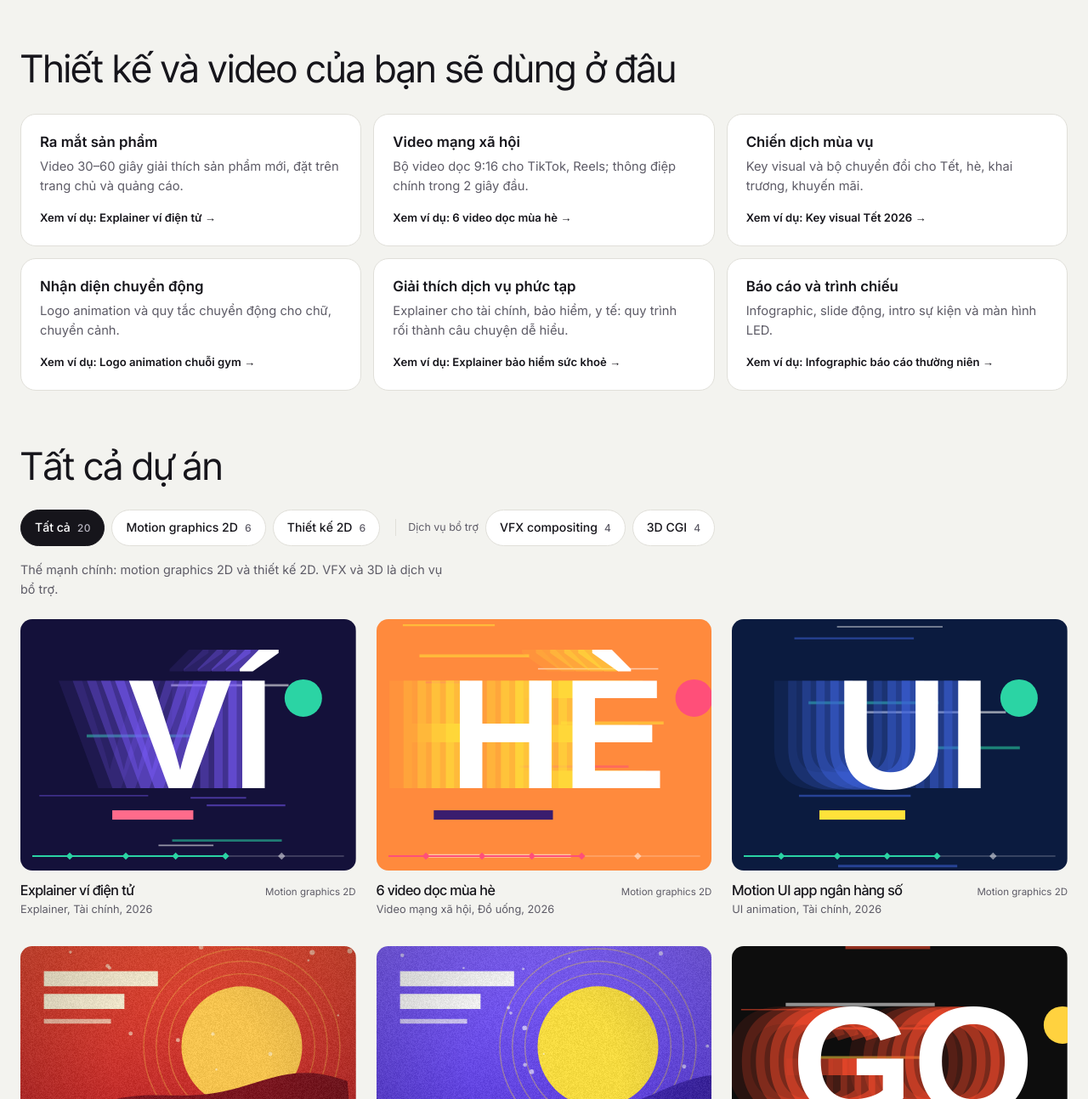
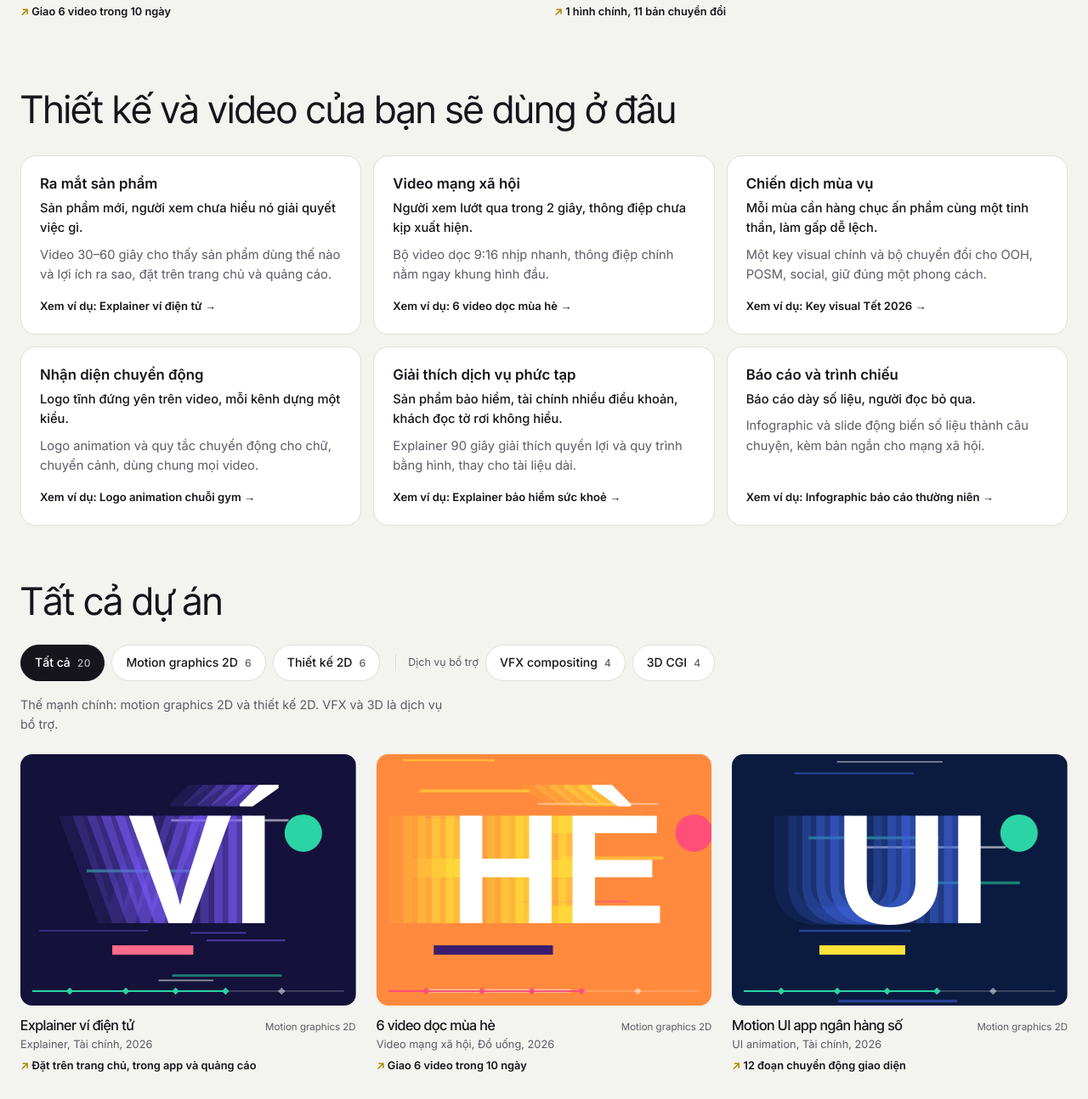
Before and after one commit to xuanhuy1998/xuanhuy, a plain HTML site: page agency-site/index.html in a window 1280 px wide. Shown: the part 2430-3724 px from the top of the page at 85% size. Drawn offline with Linux system fonts and the light colour scheme.

Commit message:
Apply content research to Hlab.studio site
- New commitments block after the process: approval at every step,
  no surprise invoices, dated milestones, file ownership
- Pricing states what is and is not included
- Five new FAQ entries on extra costs, payment, ownership, rush jobs
  and other languages
- Project cards show their first measured result
- Use cases lead with the client's problem, then the solution
- CMS edits the commitments and the new use-case problem field

Co-Authored-By: Claude Opus 5.5 <noreply@anthropic.com>
Claude-Session: https://claude.ai/code/session_01THvP7foni2vWvhFcGVWfNs

```diff
--- a/agency-site/data/projects.json
+++ b/agency-site/data/projects.json
@@ -53,7 +53,10 @@
    "summary": "Sáu video cho TikTok và Reels, mỗi video một vị trà. Thông điệp chính xuất hiện trong 2 giây đầu.",
    "challenge": "",
    "solution": "",
-   "results": [],
+   "results": [
+    "Giao 6 video trong 10 ngày",
+    "Thông điệp chính xuất hiện trong 2 giây đầu mỗi video"
+   ],
    "credits": "",
    "videoUrl": "",
    "featured": true,
@@ -89,7 +92,10 @@
    "summary": "Chuyển động cho 12 màn hình chính của app: mở thẻ, chuyển tiền, thông báo. Dùng cho video ra mắt và hướng dẫn trong app.",
    "challenge": "",
    "solution": "",
-   "results": [],
+   "results": [
+    "12 đoạn chuyển động giao diện",
+    "Dùng lại cho video ra mắt và hướng dẫn trong app"
+   ],
    "credits": "",
    "videoUrl": "",
    "featured": false,
@@ -125,7 +131,10 @@
    "summary": "Bộ key visual cho mùa Tết: một hình chính và 11 bản chuyển đổi cho OOH, POSM, social. Mặt trời và đồi xếp lớp lấy cảm hứng từ tranh dân gian.",
    "challenge": "",
    "solution": "",
-   "results": [],
+   "results": [
+    "1 hình chính, 11 bản chuyển đổi",
+    "Giao trọn bộ trong 12 ngày"
+   ],
    "credits": "",
    "videoUrl": "",
    "featured": true,
@@ -233,7 +242,10 @@
    "summary": "Giải thích quyền lợi và quy trình bồi thường trong 90 giây, thay cho tờ rơi 8 trang. Có bản 1:1 cho quảng cáo.",
    "challenge": "",
    "solution": "",
-   "results": [],
+   "results": [
+    "Thay tờ rơi 8 trang bằng video 90 giây",
+    "Bản 1:1 dùng cho quảng cáo"
+   ],
    "credits": "",
    "videoUrl": "",
    "featured": false,
--- a/agency-site/data/site.json
+++ b/agency-site/data/site.json
@@ -144,39 +144,45 @@
  "useCases": [
   {
    "title": "Ra mắt sản phẩm",
-   "text": "Video 30–60 giây giải thích sản phẩm mới, đặt trên trang chủ và quảng cáo.",
-   "project": "explainer-vi-dien-tu"
+   "text": "Video 30–60 giây cho thấy sản phẩm dùng thế nào và lợi ích ra sao, đặt trên trang chủ và quảng cáo.",
+   "project": "explainer-vi-dien-tu",
+   "pain": "Sản phẩm mới, người xem chưa hiểu nó giải quyết việc gì."
   },
   {
    "title": "Video mạng xã hội",
-   "text": "Bộ video dọc 9:16 cho TikTok, Reels; thông điệp chính trong 2 giây đầu.",
-   "project": "6-video-doc-mua-he"
+   "text": "Bộ video dọc 9:16 nhịp nhanh, thông điệp chính nằm ngay khung hình đầu.",
+   "project": "6-video-doc-mua-he",
+   "pain": "Người xem lướt qua trong 2 giây, thông điệp chưa kịp xuất hiện."
   },
   {
    "title": "Chiến dịch mùa vụ",
-   "text": "Key visual và bộ chuyển đổi cho Tết, hè, khai trương, khuyến mãi.",
-   "project": "key-visual-tet-2026"
+   "text": "Một key visual chính và bộ chuyển đổi cho OOH, POSM, social, giữ đúng một phong cách.",
+   "project": "key-visual-tet-2026",
+   "pain": "Mỗi mùa cần hàng chục ấn phẩm cùng một tinh thần, làm gấp dễ lệch."
   },
   {
    "title": "Nhận diện chuyển động",
-   "text": "Logo animation và quy tắc chuyển động cho chữ, chuyển cảnh.",
-   "project": "logo-animation-chuoi-gym"
+   "text": "Logo animation và quy tắc chuyển động cho chữ, chuyển cảnh, dùng chung mọi video.",
+   "project": "logo-animation-chuoi-gym",
+   "pain": "Logo tĩnh đứng yên trên video, mỗi kênh dựng một kiểu."
   },
   {
    "title": "Giải thích dịch vụ phức tạp",
-   "text": "Explainer cho tài chính, bảo hiểm, y tế: quy trình rối thành câu chuyện dễ hiểu.",
-   "project": "explainer-bao-hiem-suc-khoe"
+   "text": "Explainer 90 giây giải thích quyền lợi và quy trình bằng hình, thay cho tài liệu dài.",
+   "project": "explainer-bao-hiem-suc-khoe",
+   "pain": "Sản phẩm bảo hiểm, tài chính nhiều điều khoản, khách đọc tờ rơi không hiểu."
   },
   {
    "title": "Báo cáo và trình chiếu",
-   "text": "Infographic, slide động, intro sự kiện và màn hình LED.",
-   "project": "infographic-bao-cao-thuong-nien"
+   "text": "Infographic và slide động biến số liệu thành câu chuyện, kèm bản ngắn cho mạng xã hội.",
+   "project": "infographic-bao-cao-thuong-nien",
+   "pain": "Báo cáo dày số liệu, người đọc bỏ qua."
   }
  ],
  "pricing": {
   "show": true,
-  "note": "Giá tham khảo cho dự án tại Việt Nam. Báo giá chính xác sau khi xem brief.",
-  "extra": "VFX compositing và 3D CGI: báo giá theo shot và độ phức tạp.",
+  "note": "Giá tham khảo cho dự án tại Việt Nam. Giá đã gồm kịch bản, thiết kế, animation và 2 vòng sửa mỗi bước.",
+  "extra": "Chưa gồm voice-over chuyên nghiệp và nhạc bản quyền. Thêm bản ngôn ngữ khác từ 20% giá gốc. VFX compositing và 3D CGI: báo giá theo shot và độ phức tạp.",
   "tiers": [
    {
     "name": "Thiết kế 2D",
@@ -234,10 +240,48 @@
   {
    "q": "Có làm VFX và 3D không?",
    "a": "Có, đây là dịch vụ bổ trợ. Khi video motion cần ghép cảnh quay hoặc dựng sản phẩm 3D, cùng một đội làm luôn."
+  },
+  {
+   "q": "Có phát sinh chi phí không?",
+   "a": "Chỉ khi bạn đổi hướng sau khi đã duyệt một bước, hoặc sửa quá số vòng trong báo giá. Chúng tôi báo giá phần thêm và chờ bạn đồng ý bằng văn bản trước khi làm."
+  },
+  {
+   "q": "Thanh toán mấy đợt?",
+   "a": "Hai đợt: 50% khi ký hợp đồng và 50% khi bàn giao bản cuối."
+  },
+  {
+   "q": "Ai sở hữu video và file nguồn?",
+   "a": "Bạn sở hữu video thành phẩm và toàn quyền sử dụng trên mọi kênh. File nguồn (After Effects, Illustrator) được bàn giao khi có trong báo giá."
+  },
+  {
+   "q": "Có làm gấp được không?",
+   "a": "Có. Phụ phí tính theo mức rút ngắn thời gian, báo trước khi nhận dự án."
+  },
+  {
+   "q": "Có làm bản tiếng Anh hoặc ngôn ngữ khác không?",
+   "a": "Có. Chỉ cần thay voice-over và phụ đề, không làm lại từ đầu. Mỗi ngôn ngữ thêm từ 20% giá video gốc."
   }
  ],
  "cta": {
   "title": "Sẵn sàng kể câu chuyện của bạn bằng hình?",
   "text": "Gửi mục tiêu, thông điệp và kênh phát. Chúng tôi trả lời trong một ngày làm việc với hướng làm, thời gian và khung báo giá. Không ép mua."
- }
+ },
+ "commitments": [
+  {
+   "title": "Bạn duyệt trước khi chúng tôi làm tiếp",
+   "text": "Kịch bản, styleframe, storyboard, animatic và bản nháp đều cần bạn duyệt. Không bước nào bắt đầu khi bước trước chưa chốt."
+  },
+  {
+   "title": "Không có hoá đơn bất ngờ",
+   "text": "Mỗi bước có 2 vòng sửa trong báo giá. Mọi chi phí thêm đều được báo và bạn đồng ý bằng văn bản trước."
+  },
+  {
+   "title": "Mốc ngày rõ ràng",
+   "text": "Ngày giao kịch bản, styleframe, bản nháp và bản cuối được ghi trong hợp đồng."
+  },
+  {
+   "title": "File là của bạn",
+   "text": "Bàn giao file thành phẩm và quyền sử dụng đầy đủ; file nguồn theo thoả thuận trong báo giá."
+  }
+ ]
 }
--- a/agency-site/index.html
+++ b/agency-site/index.html
@@ -174,6 +174,17 @@ a.uc:hover{border-color:var(--ink)}
 .faq details p{margin-top:8px;color:var(--ink-2);font-size:.95rem;max-width:62ch}
 @media (max-width:860px){.faq{grid-template-columns:1fr;gap:16px}}
 .cta p.ctx{font-size:.95rem;margin-top:12px;max-width:52ch}
+
+/* COMMITMENTS, RESULT LINES */
+.commit{padding-block:8px 24px}
+.cmt-grid{display:grid;grid-template-columns:repeat(2,minmax(0,1fr));gap:14px;margin-top:24px}
+.cmt{background:var(--dark);color:var(--on-dark);border-radius:18px;padding:22px 24px}
+.cmt b{display:block;font:600 1.05rem var(--body);color:var(--y)}
+.cmt p{color:var(--on-dark-2);font-size:.93rem;margin-top:6px}
+@media (max-width:760px){.cmt-grid{grid-template-columns:1fr}}
+.pc .res{font-size:.8rem;font-weight:600;margin-top:4px;color:var(--ink)}
+.pc .res::before{content:"↗ ";color:#B08A00}
+.uc .pain{color:var(--ink);font-weight:500;flex:0}
 
 /* STUDIO + PROCESS */
 .studio{padding-block:72px 24px;display:grid;grid-template-columns:minmax(0,5fr) minmax(0,7fr);gap:48px}
@@ -387,6 +398,10 @@ footer a{color:var(--ink);font-weight:600}
     <p class="sec-d" style="margin-top:10px">Đơn giản và rõ ràng: bạn luôn biết dự án đang ở bước nào và bước tiếp theo là gì.</p>
     <ol class="steps" id="steps"></ol>
   </section>
+  <section class="commit" id="cam-ket" aria-labelledby="h-cm">
+    <h2 class="sec-t" id="h-cm">Cam kết làm việc</h2>
+    <div class="cmt-grid" id="commitList"></div>
+  </section>
   <section class="pricing" id="bang-gia" aria-labelledby="h-price">
     <h2 class="sec-t" id="h-price">Giá rõ ràng. Không dùng template.</h2>
     <p class="sec-d" id="priceNote" style="margin-top:10px"></p>
@@ -583,7 +598,7 @@ function thumbNode(p,w,h){
   if(p.cover){const im=new Image();im.src=media(p.cover);im.alt='';im.loading='lazy';im.decoding='async';return im}
   const cv=document.createElement('canvas');if(p.art)drawArt(cv,p.art,w,h,false);return cv}
 function cardHTML(p){return`<a class="pc" href="#du-an-${esc(p.id)}" data-id="${esc(p.id)}"><div class="th"><span class="ba">Xem chi tiết</span></div>
-  <div class="mt"><h3>${esc(p.title)}</h3><span class="tg">${esc(catOf(p.cat).name)}</span></div><p class="sub">${esc([p.sub,p.industry,p.year].filter(Boolean).join(', '))}</p></a>`}
+  <div class="mt"><h3>${esc(p.title)}</h3><span class="tg">${esc(catOf(p.cat).name)}</span></div><p class="sub">${esc([p.sub,p.industry,p.year].filter(Boolean).join(', '))}</p>${(p.results||[])[0]?`<p class="res">${esc(p.results[0])}</p>`:''}</a>`}
 function fillThumbs(root){root.querySelectorAll('.pc').forEach(a=>{const p=PROJ.find(x=>x.id===a.dataset.id),th=a.querySelector('.th');if(!p||th.querySelector('img,canvas'))return;
   const r=th.getBoundingClientRect();th.prepend(thumbNode(p,r.width||400,r.height||300))})}
 function compare(host,p){const k=catOf(p.cat),w=host.getBoundingClientRect().width||900,h=w*9/16;
@@ -610,9 +625,10 @@ function renderHome(){const s=SITE||{},hero=s.hero||{};
   const pb=s.problem||{};$('probSec').hidden=!pb.title;$('h-prob').textContent=pb.title||'';$('probText').textContent=pb.text||'';
   $('points').innerHTML=(pb.points||[]).map(x=>`<div><b>${esc(x.title)}</b><span>${esc(x.text)}</span></div>`).join('');
   const uc=s.useCases||[];$('dich-vu').hidden=!uc.length;
-  $('ugrid').innerHTML=uc.map(u=>{const pj=V.find(x=>x.id===u.project);return pj?`<a class="uc" href="#du-an-${esc(pj.id)}"><h3>${esc(u.title)}</h3><p>${esc(u.text)}</p><span>Xem ví dụ: ${esc(pj.title)} →</span></a>`:`<div class="uc"><h3>${esc(u.title)}</h3><p>${esc(u.text)}</p></div>`}).join('');
+  $('ugrid').innerHTML=uc.map(u=>{const pj=V.find(x=>x.id===u.project);const pn=u.pain?`<p class="pain">${esc(u.pain)}</p>`:'';return pj?`<a class="uc" href="#du-an-${esc(pj.id)}"><h3>${esc(u.title)}</h3>${pn}<p>${esc(u.text)}</p><span>Xem ví dụ: ${esc(pj.title)} →</span></a>`:`<div class="uc"><h3>${esc(u.title)}</h3>${pn}<p>${esc(u.text)}</p></div>`}).join('');
   const pc=s.pricing||{};$('bang-gia').hidden=!pc.show||!(pc.tiers||[]).length;$('priceNote').textContent=pc.note||'';$('priceExtra').textContent=pc.extra||'';
   $('pgrid').innerHTML=(pc.tiers||[]).map(t=>`<div class="tier"><h3>${esc(t.name)}</h3><span class="pr">${esc(t.price)}</span><p class="fo">${esc(t.for)}</p>${(t.items||[]).length?`<ul>${t.items.map(i=>`<li>${esc(i)}</li>`).join('')}</ul>`:''}</div>`).join('');
+  const cm=s.commitments||[];$('cam-ket').hidden=!cm.length;$('commitList').innerHTML=cm.map(x=>`<div class="cmt"><b>${esc(x.title)}</b><p>${esc(x.text)}</p></div>`).join('');
   const fq=s.faq||[];$('hoi-dap').hidden=!fq.length;$('faqList').innerHTML=fq.map(f=>`<details><summary>${esc(f.q)}</summary><p>${esc(f.a)}</p></details>`).join('');
   const cta=s.cta||{};$('h-cta').textContent=cta.title||'Bạn có dự án cần làm?';$('ctaText').textContent=cta.text||'';
   const hc2=(s.hero||{}).cta;$('heroCta').textContent=hc2||'Trao đổi về dự án';
@@ -778,7 +794,8 @@ function cmsPage(){const s=CMS.draftSite;s.hero=s.hero||{};s.showreel=s.showreel
    <p class="err" id="imgErr" role="alert"></p>
    <h2>Vấn đề của khách</h2><div class="fg">${fld('Tiêu đề','problem.title',(s.problem||{}).title,{full:true})}${fld('Đoạn mô tả','problem.text',(s.problem||{}).text,{full:true,area:true})}
     ${fld('Lý do chọn Hlab','points',lines((s.problem||{}).points,x=>`${x.title} | ${x.text}`),{full:true,area:true,hint:'Mỗi dòng: tiêu đề | mô tả. Nên 4 dòng.'})}</div>
-   <h2>Dùng ở đâu</h2>${fld('Mỗi dòng: tiêu đề | mô tả | đường dẫn dự án ví dụ','useCases',lines(s.useCases,x=>`${x.title} | ${x.text} | ${x.project||''}`),{full:true,area:true,hint:'Đường dẫn dự án là phần sau "du-an-" trong link, ví dụ explainer-vi-dien-tu. Để trống nếu không có.'})}
+   <h2>Dùng ở đâu</h2>${fld('Mỗi dòng: tiêu đề | vấn đề của khách | giải pháp | đường dẫn dự án ví dụ','useCases',lines(s.useCases,x=>`${x.title} | ${x.pain||''} | ${x.text} | ${x.project||''}`),{full:true,area:true,hint:'Đường dẫn dự án là phần sau "du-an-" trong link, ví dụ explainer-vi-dien-tu. Để trống nếu không có.'})}
+   <h2>Cam kết làm việc</h2>${fld('Mỗi dòng: tiêu đề | mô tả','commitments',lines(s.commitments,x=>`${x.title} | ${x.text}`),{full:true,area:true,hint:'Hiện ngay sau Quy trình. Để trống để ẩn.'})}
    <h2>Bảng giá</h2><div class="checks"><label><input type="checkbox" id="pShow" ${(s.pricing||{}).show?'checked':''}> Hiện bảng giá trên website</label></div>
    <div class="fg">${fld('Ghi chú trên bảng giá','pricing.note',(s.pricing||{}).note,{full:true})}
     ${fld('Các gói','tiers',lines((s.pricing||{}).tiers,x=>`${x.name} | ${x.price} | ${x.for} | ${(x.items||[]).join('; ')}`),{full:true,area:true,hint:'Mỗi dòng một gói: tên | giá | dành cho | mục 1; mục 2; mục 3. Nên 3 gói.'})}
@@ -800,7 +817,8 @@ function cmsPage(){const s=CMS.draftSite;s.hero=s.hero||{};s.showreel=s.showreel
     else if(k==='team')s.studio.team=split(v).map(a=>({name:a[0],role:a[1]||''}));
     else if(k==='tools')s.studio.tools=v.split(',').map(x=>x.trim()).filter(Boolean);
     else if(k==='points'){s.problem=s.problem||{};s.problem.points=split(v).map(a=>({title:a[0],text:a.slice(1).join(' | ')}))}
-    else if(k==='useCases')s.useCases=split(v).map(a=>({title:a[0],text:a[1]||'',project:slugify(a[2]||'')}));
+    else if(k==='useCases')s.useCases=split(v).map(a=>a.length>=4?{title:a[0],pain:a[1],text:a[2],project:slugify(a[3])}:{title:a[0],text:a[1]||'',project:slugify(a[2]||'')});
+    else if(k==='commitments')s.commitments=split(v).map(a=>({title:a[0],text:a.slice(1).join(' | ')}));
     else if(k==='tiers'){s.pricing=s.pricing||{};s.pricing.tiers=split(v).map(a=>({name:a[0],price:a[1]||'',for:a[2]||'',items:(a[3]||'').split(';').map(x=>x.trim()).filter(Boolean)}))}
     else if(k==='faq')s.faq=split(v).map(a=>({q:a[0],a:a.slice(1).join(' | ')}));
     else if(k==='process')s.process=split(v).map(a=>({title:a[0],time:a[1]||'',desc:a.slice(2).join(' | ')}));
```
